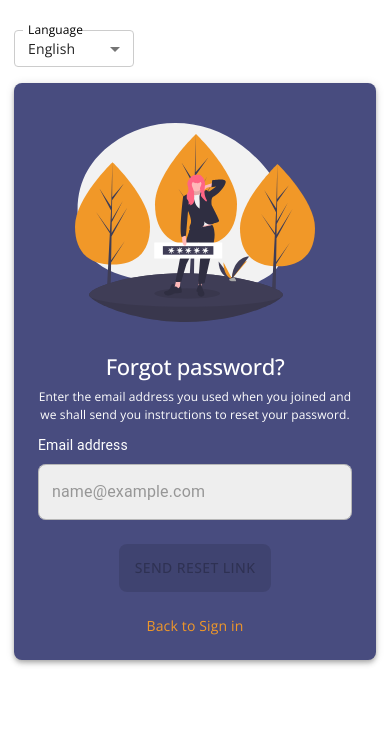
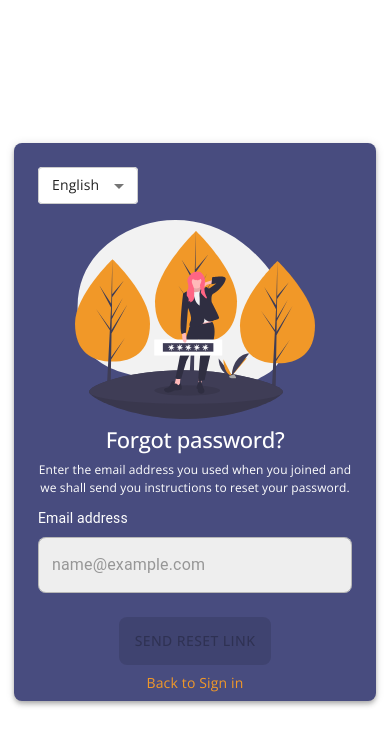
Before and after one commit to adeelasgher847/tgs-hrms-fe, a React (Vite) app: page /forget in a window 390 px wide. Shown: the top 746 px of the page. Built offline with nearby package versions, Linux system fonts and the light colour scheme.

Commit message:
Forget page responsive

```diff
--- a/src/components/Forget.tsx
+++ b/src/components/Forget.tsx
@@ -49,62 +49,30 @@ const Forget = () => {
   };
 
   return (
+    <div className="loginpage">
       <Box
         className="login-scroll"
         sx={{
-        minHeight: "100vh",
-        height: "100vh",
+          height: { xs: "auto", md: "100vh" },
           m: { xs: "14px", lg: "0" },
           position: "relative",
         }}
       >
         <Box
           sx={{
-          display: "flex",
-          flexDirection: { xs: "column", md: "row" },
             height: "100%",
-          gap: { xs: 1, md: 2 },
+            gap: { xs: 1 },
             direction: lang === "ar" ? "rtl" : "ltr",
           }}
         >
-        {/* Language Selector */}
-        <Box sx={{ mb: { xs: 1, md: 4 }, mt: 2, maxWidth: 120 }}>
-          <FormControl size="small" fullWidth>
-            <InputLabel
-              id="language-select-label"
-              sx={{ color: "black", fontFamily: "Open Sans, sans-serif" }}
-            >
-              {lang === "ar" ? "اللغة" : "Language"}
-            </InputLabel>
-            <Select
-              labelId="language-select-label"
-              id="language-select"
-              value={lang}
-              label={lang === "ar" ? "اللغة" : "Language"}
-              onChange={(e) => setLang(e.target.value as "en" | "ar")}
+          {/* Left Side - Image and Title */}
+          <Box
             sx={{
-                bgcolor: "white",
-                borderRadius: 1,
-                fontFamily: "Open Sans, sans-serif",
-                fontSize: 14,
-                "& .MuiOutlinedInput-notchedOutline": {
-                  borderColor: "#ccc",
-                },
-                "&:hover .MuiOutlinedInput-notchedOutline": {
-                  borderColor: "#f19828",
-                },
-                "&.Mui-focused .MuiOutlinedInput-notchedOutline": {
-                  borderColor: "#f19828",
-                },
+              display: "flex",
+              justifyContent: "center",
+              alignItems: "center",
             }}
           >
-              <MenuItem value="en">English</MenuItem>
-              <MenuItem value="ar">عربى</MenuItem>
-            </Select>
-          </FormControl>
-        </Box>
-        {/* Left Side - Image and Title */}
-        <Box sx={{ display:'flex' ,justifyContent: 'center', alignItems: 'center'}}>
             <Box
               sx={{
                 display: { xs: "none", md: "flex" },
@@ -114,10 +82,10 @@ const Forget = () => {
                 textAlign: "center",
                 flex: 1,
                 height: "100%",
-            mt: 5,
+                mt: 1,
               }}
             >
-          <Box sx={{ mb: 7 }}>
+              <Box sx={{ mb: 4 }}>
                 <svg
                   width="4rem"
                   fill="currentColor"
@@ -136,7 +104,7 @@ const Forget = () => {
                 variant="h4"
                 sx={{
                   maxWidth: 370,
-              mb: 4,
+                  mb: 3,
                   fontFamily: "Open Sans, sans-serif",
                   fontWeight: 500,
                   fontSize: "32px",
@@ -150,7 +118,7 @@ const Forget = () => {
                 component="img"
                 src="https://pixelwibes.com/template/my-task/react/static/media/login-img.b36c8fbd17b96828d9ba0900b843d21c.svg"
                 alt="Login Illustration"
-            sx={{ width: "100%", maxWidth: 400 }}
+                sx={{ width: "100%", maxWidth: "400px" }}
               />
             </Box>
 
@@ -159,7 +127,7 @@ const Forget = () => {
               sx={{
                 alignItems: "center",
                 flex: 1,
-            width: { xs: "100%",sm:"500px", lg: "600px" },
+                width: { xs: "100%", md: "500px", lg: "512px" },
                 mx: "auto",
               }}
             >
@@ -169,19 +137,62 @@ const Forget = () => {
                   backgroundColor: "var(--dark-color)",
                   color: "common.white",
                   p: { xs: 3, md: 7 },
+                  pt: { xs: 1, md: 1 },
+                  pb: { xs: 1, md: 2 },
                   borderRadius: { xs: 2, lg: 0 },
+                  direction: lang === "ar" ? "rtl" : "ltr",
+                }}
+              >
+                {/* Language Selector */}
+                <Box sx={{ mt: 2, maxWidth: 100 }}>
+                  <FormControl size="small" fullWidth>
+                    <Select
+                      id="language-select"
+                      value={lang}
+                      onChange={(e) => setLang(e.target.value)}
+                      displayEmpty
+                      sx={{
+                        bgcolor: "white",
+                        borderRadius: 1,
+                        fontFamily: "Open Sans, sans-serif",
+                        fontSize: 14,
+                        "& .MuiOutlinedInput-notchedOutline": {
+                          borderColor: "#ccc",
+                        },
+                        "&:hover .MuiOutlinedInput-notchedOutline": {
+                          borderColor: "#f19828",
+                        },
+                        "&.Mui-focused .MuiOutlinedInput-notchedOutline": {
+                          borderColor: "#f19828",
+                        },
+                      }}
+                      renderValue={(selected) => {
+                        return selected === "ar" ? "عربى" : "English";
+                      }}
+                    >
+                      <MenuItem value="en">English</MenuItem>
+                      <MenuItem value="ar">عربى</MenuItem>
+                    </Select>
+                  </FormControl>
+                </Box>
+                <Box
+                  sx={{
                     display: "flex",
                     flexDirection: "column",
                     justifyContent: "center",
                     alignItems: "center",
-              direction: lang === "ar" ? "rtl" : "ltr",
                   }}
                 >
                   <Box
                     component="img"
                     src={ForgetImage}
                     alt="Login Illustration"
-              sx={{ width: "100%", maxWidth: 240, mb: 4 ,mt:{ xs: 2, md: 12 }}}
+                    sx={{
+                      width: "100%",
+                      maxWidth: 240,
+                      mb: 1,
+                      mt: { xs: 2, md: 2 },
+                    }}
                   />
 
                   <Box
@@ -190,7 +201,7 @@ const Forget = () => {
                     sx={{ width: "100%" }}
                     onSubmit={handleSubmit}
                   >
-              <Box sx={{ textAlign: "center", mb: { xs: 1, sm: 6 } }}>
+                    <Box sx={{ textAlign: "center", mb: { xs: 1, sm: 2 } }}>
                       <Typography
                         variant="h1"
                         width="100%"
@@ -237,7 +248,9 @@ const Forget = () => {
                       error={emailError}
                       helperText={
                         emailError &&
-                  (lang === "ar" ? "بريد إلكتروني غير صالح" : "Invalid email")
+                        (lang === "ar"
+                          ? "بريد إلكتروني غير صالح"
+                          : "Invalid email")
                       }
                       sx={{ mt: 1 }}
                       InputProps={{
@@ -260,7 +273,7 @@ const Forget = () => {
                         variant="contained"
                         disabled={!email || emailError || loading}
                         sx={{
-                    mt:{xs: 2, md: 4},
+                          mt: { xs: 2, md: 2 },
                           p: 1.5,
                           px: 2,
                           bgcolor: "white",
@@ -306,7 +319,7 @@ const Forget = () => {
                       variant="body2"
                       align="center"
                       sx={{
-                  mt: 3,
+                        mt: 1,
                         color: "#9a9b9d",
                         fontSize: "14px",
                         fontFamily: "Open Sans, sans-serif",
@@ -330,11 +343,13 @@ const Forget = () => {
                       </Link>
                     </Typography>
                   </Box>
+                </Box>
               </Paper>
             </Box>
           </Box>
         </Box>
       </Box>
+    </div>
   );
 };
 
```
Lines whose indentation alone changed are shown as unchanged.
